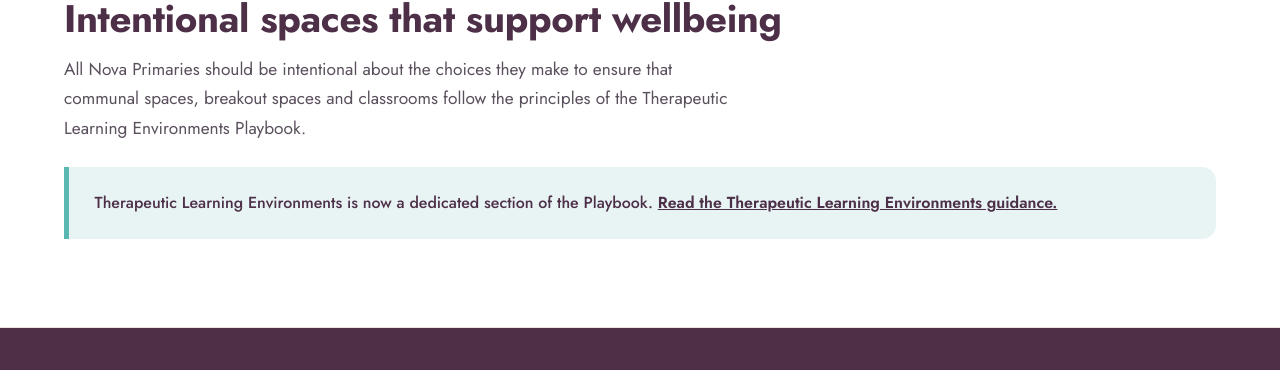
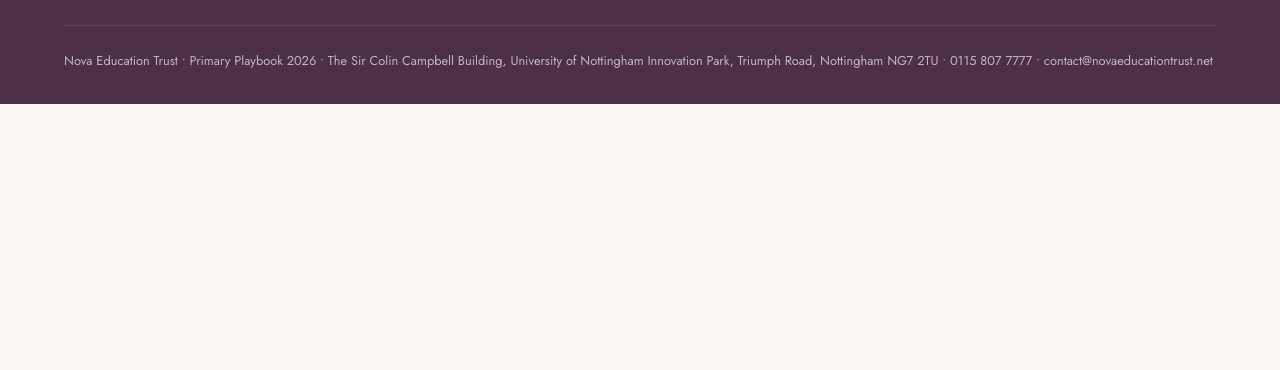
Before and after one commit to Robbieblade/nova-primary-leaders-26-27-playbook, a plain HTML site: page curriculum.html in a window 1280 px wide. Shown: the part 1367-1737 px from the top of the page. After the commit the page ends 1471 px from the top, so only its background shows below. Drawn offline with Linux system fonts and the light colour scheme.

Commit message:
Fix QA caption and remove all therapeutic references from curriculum page

```diff
--- a/curriculum.html
+++ b/curriculum.html
@@ -50,16 +50,6 @@
   </div>
 </section>
 
-<section class="band">
-  <div class="wrap">
-    <div class="reveal"><div class="eyebrow">Therapeutic Learning Environments</div>
-    <h2 class="section-title">Intentional spaces that support wellbeing</h2>
-    <p class="lead">All Nova Primaries should be intentional about the choices they make to ensure that communal spaces, breakout spaces and classrooms follow the principles of the Therapeutic Learning Environments Playbook.</p></div>
-    <div class="callout reveal" style="margin-top:1.5rem">
-      <p>Therapeutic Learning Environments is now a dedicated section of the Playbook. <a href="therapeutic.html" style="color:inherit;font-weight:600;text-decoration:underline">Read the Therapeutic Learning Environments guidance.</a></p>
-    </div>
-  </div>
-</section>
 
 <footer>
   <div class="wrap">
```
Also changed, not shown: governance.html (+1 -1 lines).
